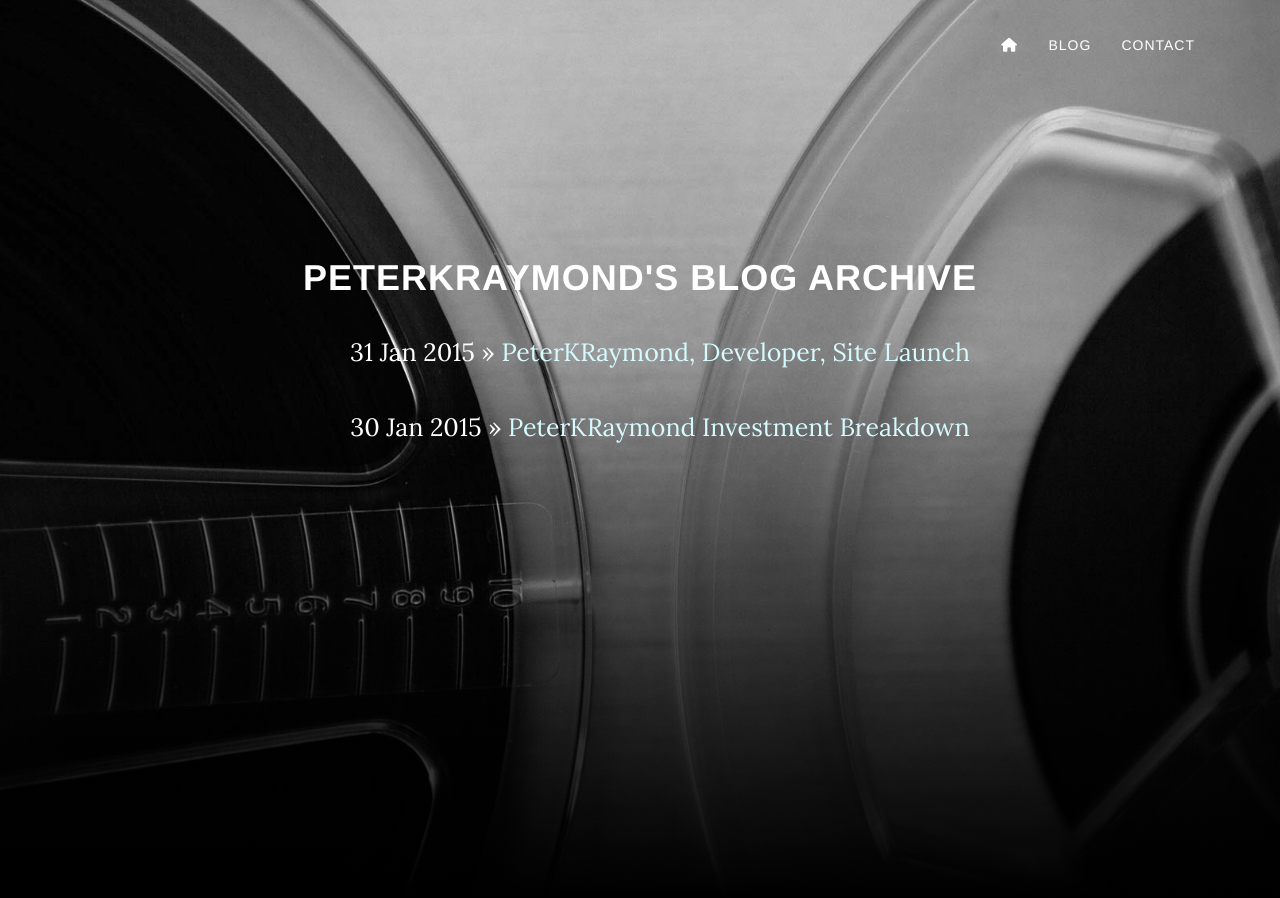
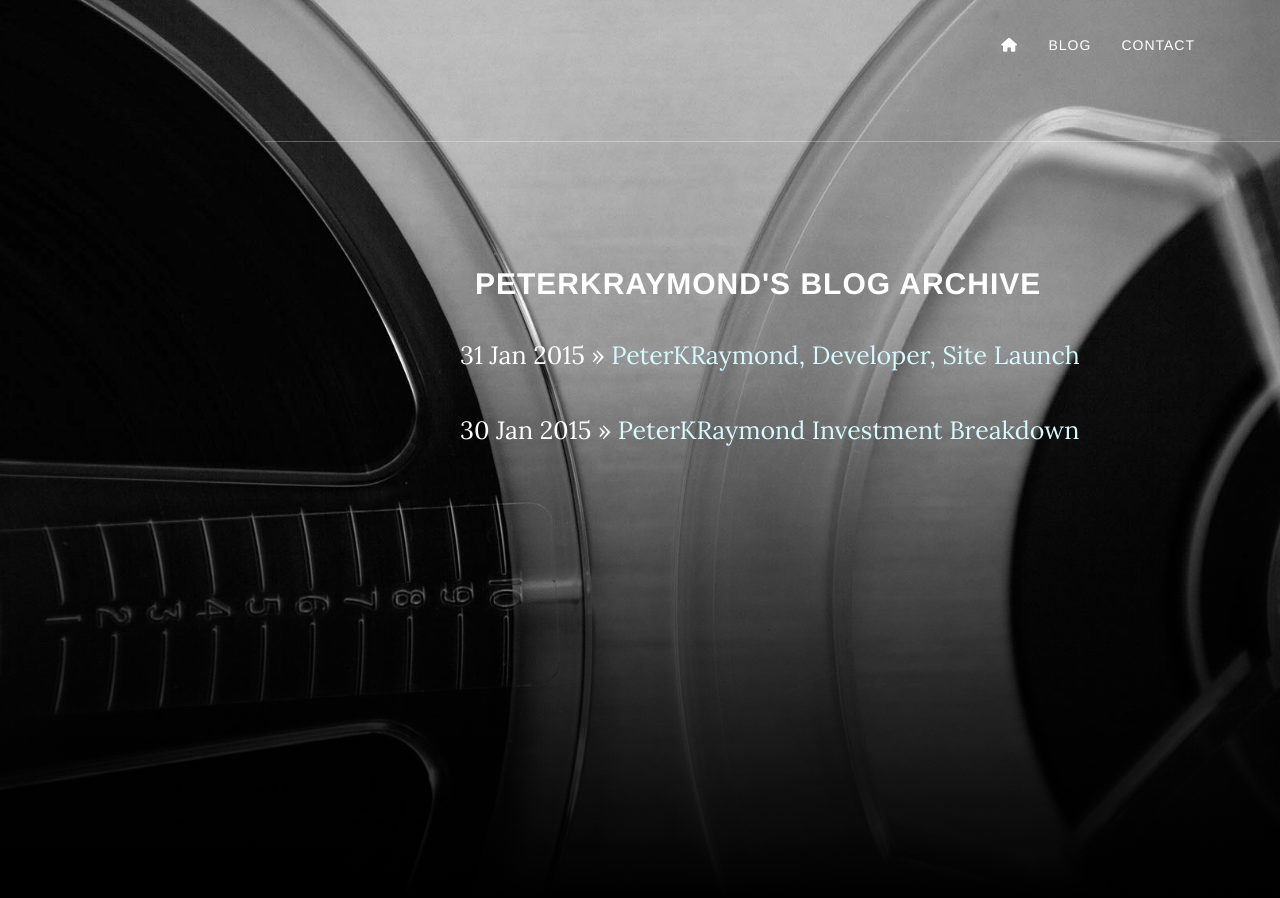
Before and after one commit to peterkraymond/peterkraymond.github.io, a Jekyll site: the page built from blog/index.html, in a window 1280 px wide and 900 px high. Built offline with Jekyll 4.4.1, drawn with Linux system fonts in a browser that asks for light colours; nearby versions of some CDN libraries; library files that are not in the unit come from our copies.

Commit message:
Update blog format again

```diff
--- a/blog/index.html
+++ b/blog/index.html
@@ -2,12 +2,28 @@
 layout: default
 title: peterkraymond's Blog Archive
 ---
-	<h1>{{ page.title }}</h1>
+<!-- 	<h1>{{ page.title }}</h1>
 	<ul class="posts">
 
-	  {% for post in site.posts %}
+	  {% for post in site.posts %} -->
 	    <!-- <li><span>{{ post.date | date_to_string }}</span> » <a href="{{ post.url }}" title="{{ post.title }}">{{ post.title }}</a></li> -->
 	    <!-- <div class="row"><span>{{ post.date | date_to_string }}</span>» <a href="{{ post.url }}" title="{{ post.title }}">{{ post.title }}</a></div> -->
-	    <div class="row"><p class="intro-text">{{ post.date | date_to_string }} » <a href="{{ post.url }}" title="{{ post.title }}">{{ post.title }}</a></p></div>
+<!-- 	    <div class="row"><p class="intro-text">{{ post.date | date_to_string }} » <a href="{{ post.url }}" title="{{ post.title }}">{{ post.title }}</a></p></div>
 	  {% endfor %}
-	</ul>
+	</ul> -->
+
+
+	<section id="blog" class="container content-section text-left">
+        <div class="row">
+            <div class="col-lg-7 col-lg-offset-2">
+                <h2>{{ page.title }}</h2>
+
+            	  {% for post in site.posts %}
+				    <!-- <li><span>{{ post.date | date_to_string }}</span> » <a href="{{ post.url }}" title="{{ post.title }}">{{ post.title }}</a></li> -->
+				    <!-- <div class="row"><span>{{ post.date | date_to_string }}</span>» <a href="{{ post.url }}" title="{{ post.title }}">{{ post.title }}</a></div> -->
+				    <div class="row"><p class="intro-text">{{ post.date | date_to_string }} » <a href="{{ post.url }}" title="{{ post.title }}">{{ post.title }}</a></p></div>
+				  {% endfor %}
+
+            </div>
+        </div>
+    </section>
```
